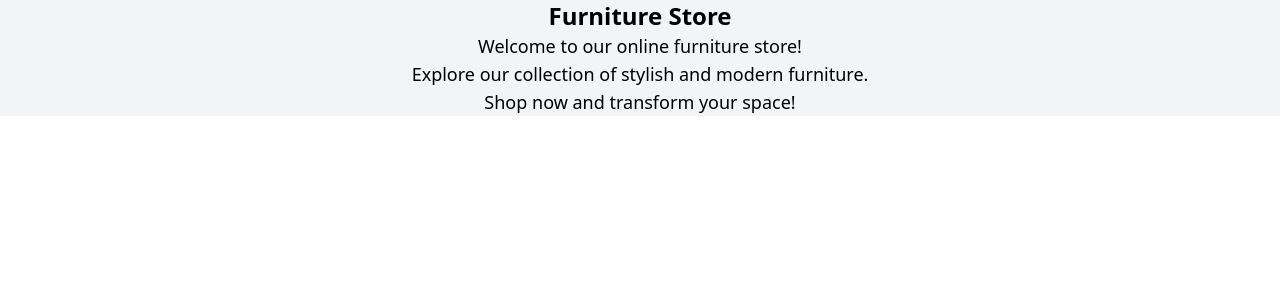
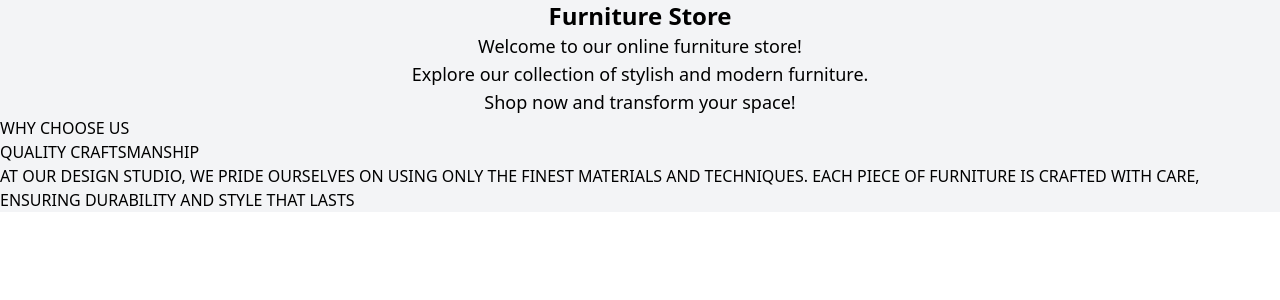
Before and after one commit to Fitsum1101/Demo-project, a React (Create React App) app in the folder furnithure/: page / in a window 1280 px wide. Shown: the top 300 px of the page. Built offline with nearby package versions, Linux system fonts and the light colour scheme.

Commit message:
start why choose us page

```diff
--- a/furnithure/src/App.js
+++ b/furnithure/src/App.js
@@ -1,4 +1,5 @@
 import React from "react";
+import Whychooseus from "./why choose us/Whychooseus";
 
 export default function App() {
   return (
@@ -17,6 +18,7 @@ export default function App() {
           </li>
         </ul>
       </header>
+    <Whychooseus/>
     </div>
   );
 }
--- /dev/null
+++ b/furnithure/src/why choose us/Whychooseus.js
@@ -0,0 +1,14 @@
+import React from 'react'
+
+export default function Whychooseus() {
+  return (
+    <div>
+    <h1> WHY CHOOSE US</h1>
+    <h2> QUALITY CRAFTSMANSHIP
+</h2>
+<p>AT OUR DESIGN STUDIO, WE PRIDE OURSELVES ON USING ONLY THE FINEST MATERIALS AND
+ TECHNIQUES. EACH PIECE OF FURNITURE IS CRAFTED WITH CARE, ENSURING DURABILITY AND STYLE
+ THAT LASTS</p>
+    </div>
+  )
+}
```
Also changed, not shown: furnithure/src/App.css (deleted, +0 -38 lines), furnithure/src/logo.svg (deleted), 1 other file (tests, documents, lock files or other folders).
